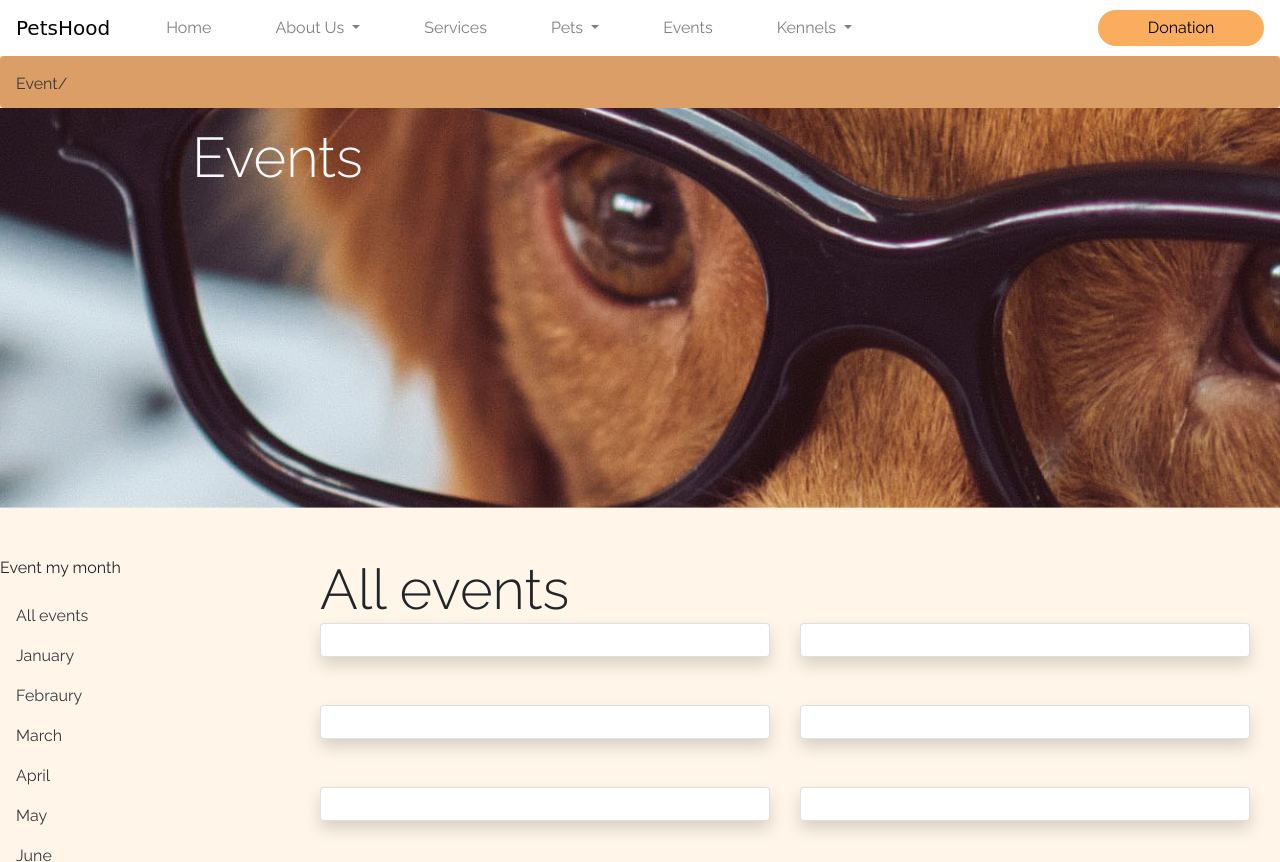
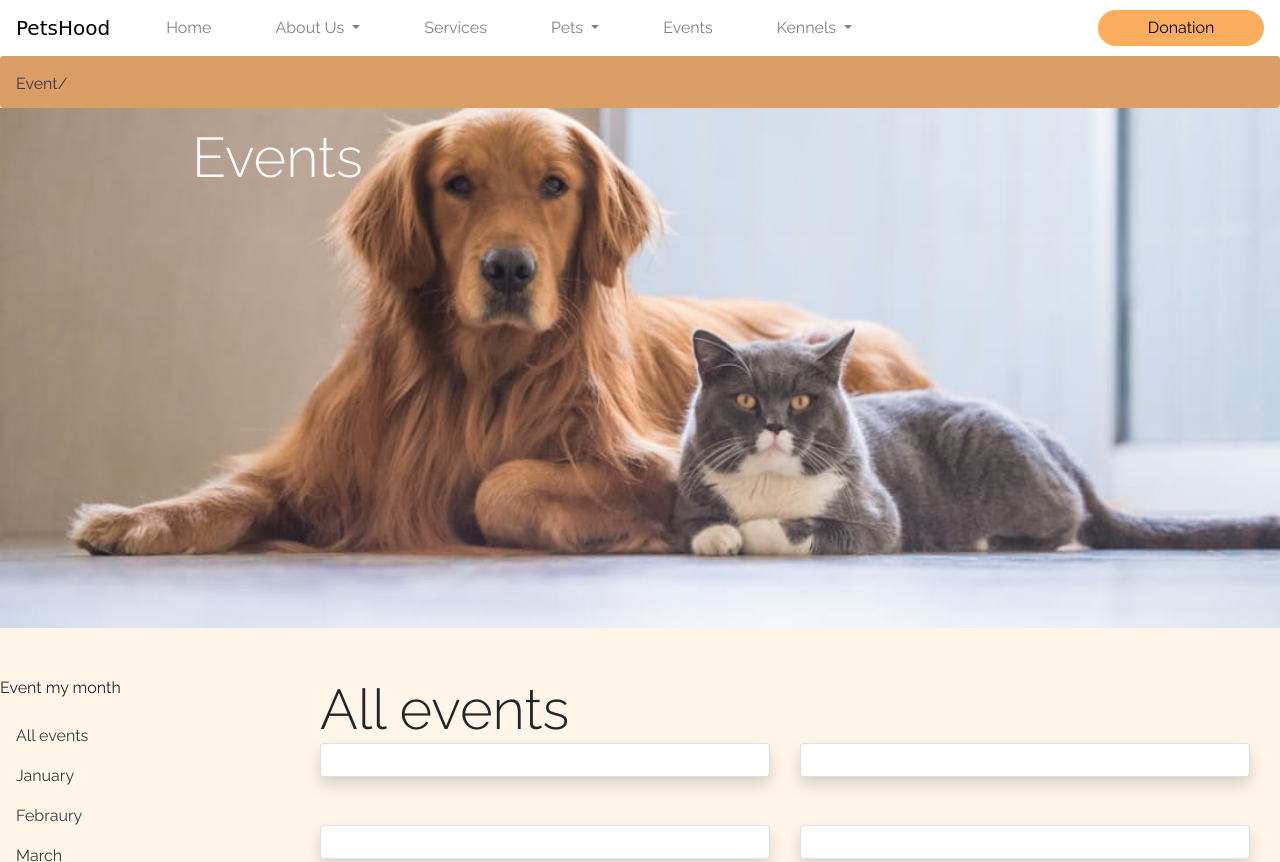
Before and after one commit to LucaBRS/polimi-HYP-2020-10437877, a website: page www/static/event.html in a window 1280 px wide. Shown: the top 862 px of the page. Drawn offline with nearby package versions, Linux system fonts and the light colour scheme; no server answers; a web font is replaced by a local one.

Commit message:
Photo events

```diff
--- a/www/static/event.html
+++ b/www/static/event.html
@@ -86,7 +86,7 @@
     <!--Breadcrumbs-->
     <!--sssssssssssssssssssssssssssssssssssssssssssssssssssssssssssssssssssss-->
 
-    <div class="parallax-window   h-50" data-parallax="scroll" data-image-src="../img/CONTACT US piccola.jpg"  alt="adoss">
+    <div class="parallax-window position-relative w-auto h-auto-ns"  data-parallax="scroll" data-image-src="../img/home.jpeg"  alt="adoss">
 
         <h3 class="display-4 assoh text-light pt-3"> Events</h3>
 
```
Also changed, not shown: www/img/EVENTI.jpg (added), www/img/EVENTS.jpg (added).
